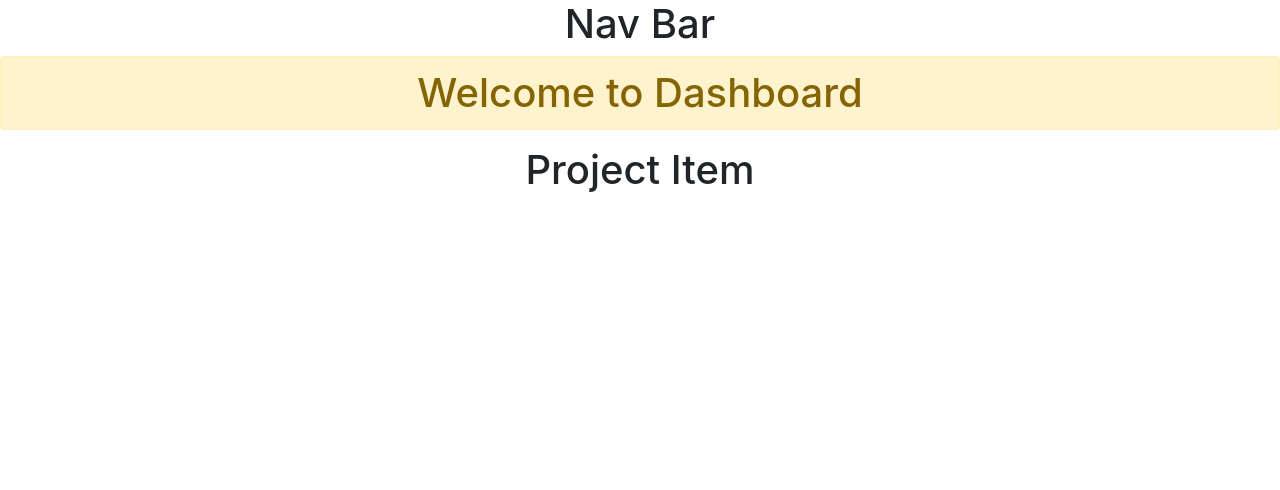
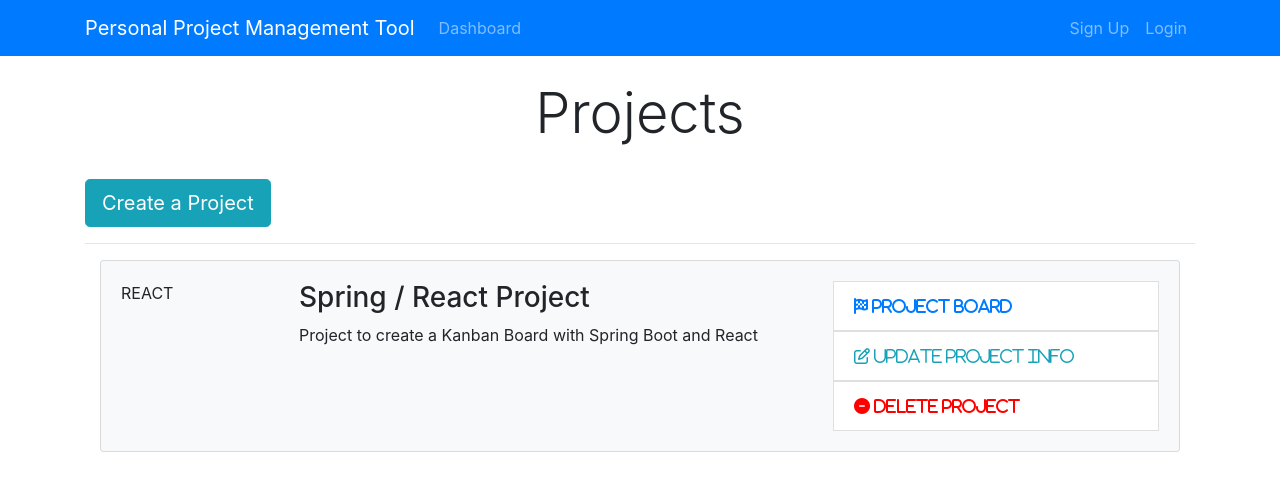
Before and after one commit to hervenesta/PersonalProjectTool, a React (Create React App) app in the folder ppmtool-react-client/: page / in a window 1280 px wide. Shown: the top 490 px of the page. Built offline with nearby package versions, Linux system fonts and the light colour scheme.

Commit message:
Dashboard Navbar ProjectItem

```diff
--- a/ppmtool-react-client/public/index.html
+++ b/ppmtool-react-client/public/index.html
@@ -24,7 +24,11 @@
       work correctly both with client-side routing and a non-root public URL.
       Learn how to configure a non-root public URL by running `npm run build`.
     -->
-    <title>React App</title>
+    <script
+      src="https://kit.fontawesome.com/aa602cda35.js"
+      crossorigin="anonymous"
+    ></script>
+    <title>PPM Tool</title>
   </head>
   <body>
     <noscript>You need to enable JavaScript to run this app.</noscript>
--- a/ppmtool-react-client/src/App.css
+++ b/ppmtool-react-client/src/App.css
@@ -1,38 +1,65 @@
-.App {
-  text-align: center;
+img {
+  width: 100%;
 }
 
-.App-logo {
-  height: 40vmin;
-  pointer-events: none;
+.navbar {
+  background-color: #e3f2fd;
+}
+.fa.fa-edit {
+  color: #18a2b9;
 }
 
-@media (prefers-reduced-motion: no-preference) {
-  .App-logo {
-    animation: App-logo-spin infinite 20s linear;
-  }
+.list-group-item.delete:hover {
+  cursor: -webkit-grab;
+  background-color: pink;
 }
 
-.App-header {
-  background-color: #282c34;
-  min-height: 100vh;
-  display: flex;
-  flex-direction: column;
-  align-items: center;
-  justify-content: center;
-  font-size: calc(10px + 2vmin);
-  color: white;
+.list-group-item.update:hover {
+  cursor: -webkit-grab;
+  background-color: gainsboro;
 }
 
-.App-link {
-  color: #61dafb;
+.list-group-item.board:hover {
+  cursor: -webkit-grab;
+  background-color: gainsboro;
 }
 
-@keyframes App-logo-spin {
-  from {
-    transform: rotate(0deg);
-  }
-  to {
-    transform: rotate(360deg);
-  }
+.fa.fa-minus-circle {
+  color: red;
 }
+
+.landing {
+  position: relative;
+  /* background: url("../img/showcase.jpg") no-repeat; */
+  background-size: cover;
+  background-position: center;
+  height: 100vh;
+  margin-top: -24px;
+  margin-bottom: -50px;
+}
+
+.landing-inner {
+  padding-top: 80px;
+}
+
+.dark-overlay {
+  background-color: rgba(0, 0, 0, 0.7);
+  position: absolute;
+  top: 0;
+  left: 0;
+  width: 100%;
+  height: 100%;
+}
+
+.card-form {
+  opacity: 0.9;
+}
+
+.latest-profiles-img {
+  width: 40px;
+  height: 40px;
+}
+
+.form-control::placeholder {
+  color: #bbb !important;
+}
--- a/ppmtool-react-client/src/components/Dashboard.js
+++ b/ppmtool-react-client/src/components/Dashboard.js
@@ -5,9 +5,24 @@
   render() {
     return (
       <div>
-        {/* jsx allows us to have html in the render method */}
-        <h1 className="alert alert-warning">Welcome to Dashboard</h1>
-        <ProjectItem />
+        <div className="projects">
+          <div className="container">
+            <div className="row">
+              <div className="col-md-12">
+                <h1 className="display-4 text-center">Projects</h1>
+                <br />
+                <a href="ProjectForm.html" className="btn btn-lg btn-info">
+                  Create a Project
+                </a>
+                <br />
+                <hr />
+                <ProjectItem />
+              </div>
+            </div>
+          </div>
+        </div>
+
+        {/* <!-- End of Dashboard Component --> */}
       </div>
     );
   }
--- a/ppmtool-react-client/src/components/Layout/Header.js
+++ b/ppmtool-react-client/src/components/Layout/Header.js
@@ -4,7 +4,46 @@
   render() {
     return (
       <div>
-        <h1>Nav Bar</h1>
+        {/* <!-- NavBar Component Code --> */}
+        <nav className="navbar navbar-expand-sm navbar-dark bg-primary mb-4">
+          <div className="container">
+            <a className="navbar-brand" href="Dashboard.html">
+              Personal Project Management Tool
+            </a>
+            <button
+              className="navbar-toggler"
+              type="button"
+              data-toggle="collapse"
+              data-target="#mobile-nav"
+            >
+              <span className="navbar-toggler-icon" />
+            </button>
+
+            <div className="collapse navbar-collapse" id="mobile-nav">
+              <ul className="navbar-nav mr-auto">
+                <li className="nav-item">
+                  <a className="nav-link" href="/dashboard">
+                    Dashboard
+                  </a>
+                </li>
+              </ul>
+
+              <ul className="navbar-nav ml-auto">
+                <li className="nav-item">
+                  <a className="nav-link " href="register.html">
+                    Sign Up
+                  </a>
+                </li>
+                <li className="nav-item">
+                  <a className="nav-link" href="login.html">
+                    Login
+                  </a>
+                </li>
+              </ul>
+            </div>
+          </div>
+        </nav>
+        {/* <!-- Dashboard Component (Project Item included) --> */}
       </div>
     );
   }
--- a/ppmtool-react-client/src/components/Project/ProjectItem.js
+++ b/ppmtool-react-client/src/components/Project/ProjectItem.js
@@ -3,8 +3,37 @@
 class ProjectItem extends Component {
   render() {
     return (
-      <div>
-        <h1>Project Item</h1>
+      <div className="container">
+        <div className="card card-body bg-light mb-3">
+          <div className="row">
+            <div className="col-2">
+              <span className="mx-auto">REACT</span>
+            </div>
+            <div className="col-lg-6 col-md-4 col-8">
+              <h3>Spring / React Project</h3>
+              <p>Project to create a Kanban Board with Spring Boot and React</p>
+            </div>
+            <div className="col-md-4 d-none d-lg-block">
+              <ul className="list-group">
+                <a href="#">
+                  <li className="list-group-item board">
+                    <i className="fa fa-flag-checkered pr-1"> Project Board </i>
+                  </li>
+                </a>
+                <a href="#">
+                  <li className="list-group-item update">
+                    <i className="fa fa-edit pr-1"> Update Project Info</i>
+                  </li>
+                </a>
+                <a href="">
+                  <li className="list-group-item delete">
+                    <i className="fa fa-minus-circle pr-1"> Delete Project</i>
+                  </li>
+                </a>
+              </ul>
+            </div>
+          </div>
+        </div>
       </div>
     );
   }
```
